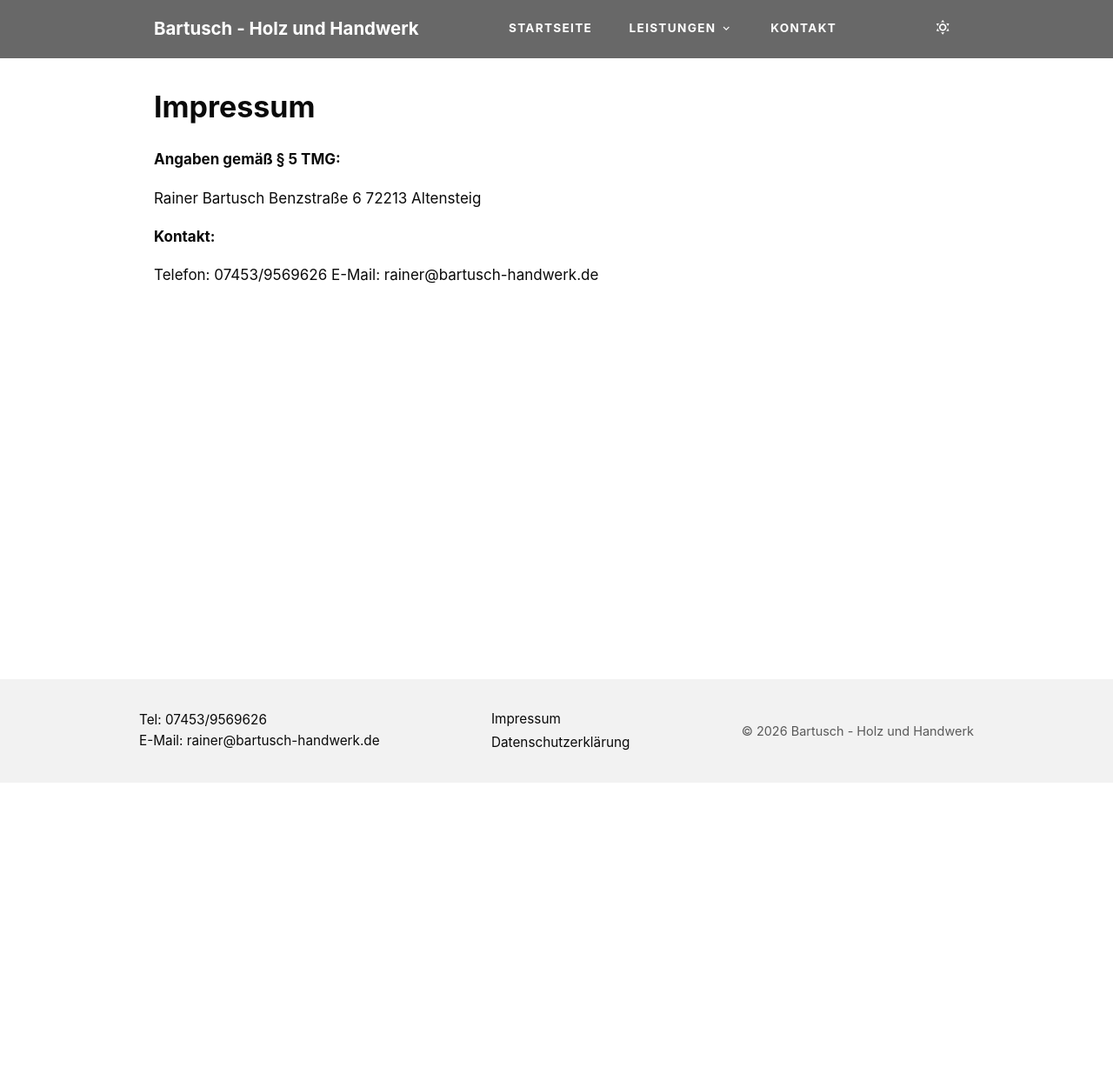
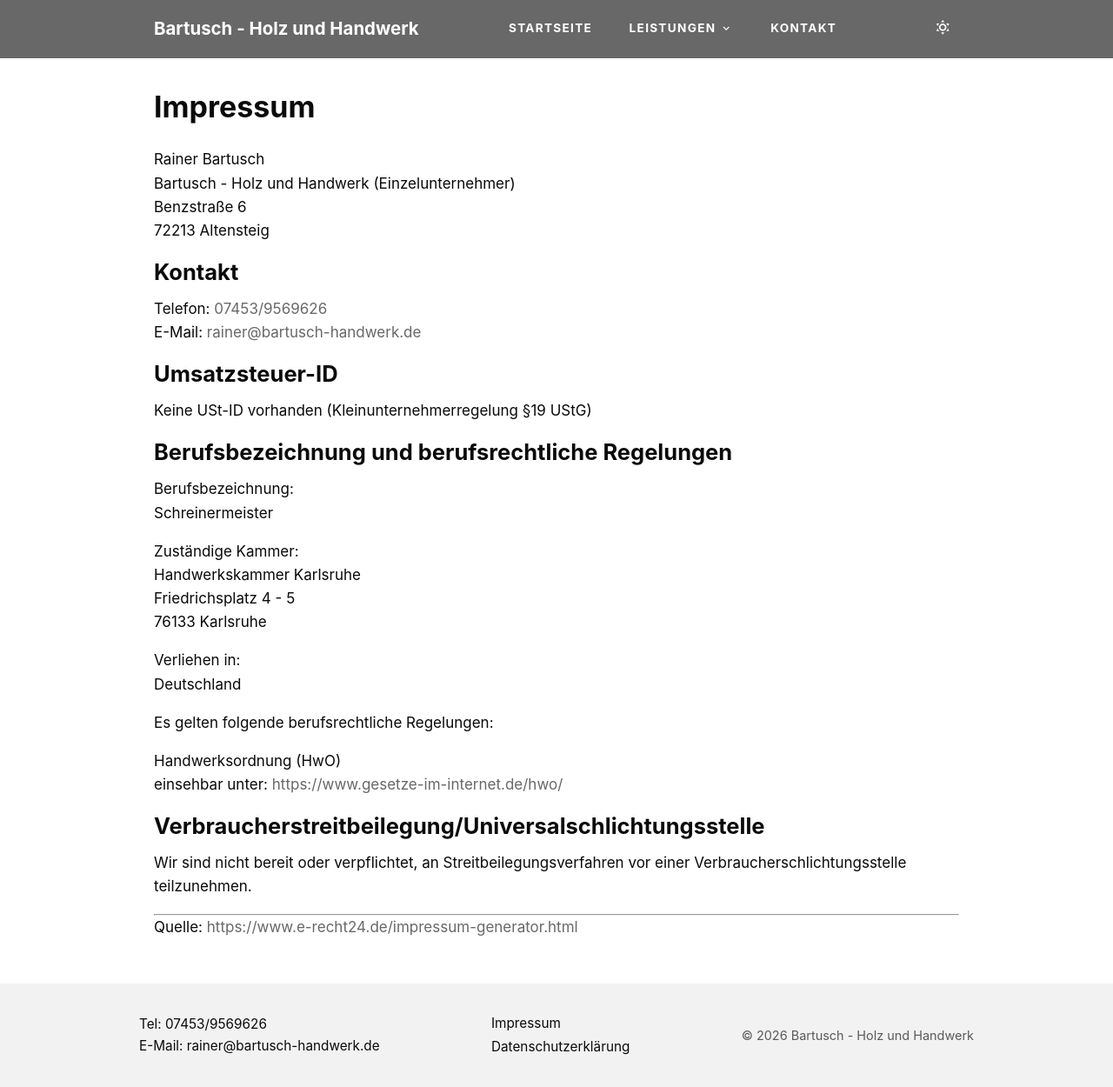
Before and after one commit to bartusch-handwerk/bartusch-handwerk-jekyll, a Jekyll site: the page built from _pages/impressum.md, in a window 1280 px wide. Shown: the whole page at 87% size. Built offline with Jekyll 4.4.1, drawn with Linux system fonts in a browser that asks for light colours; before the commit the page ends 900 px from its top, so only the background shows below that.

Commit message:
feat: update impressum with legal requirements
Add required legal sections: Umsatzsteuer-ID (Kleinunternehmerregelung),
Berufsbezeichnung, and Verbraucherstreitbeilegung. Make phone and email
clickable.

Co-Authored-By: Claude Opus 4.5 <noreply@anthropic.com>

```diff
--- a/_pages/impressum.md
+++ b/_pages/impressum.md
@@ -4,13 +4,42 @@ title: Impressum
 permalink: /impressum/
 ---
 
-**Angaben gemäß § 5 TMG:**
-
-Rainer Bartusch
-Benzstraße 6
+Rainer Bartusch<br>
+Bartusch - Holz und Handwerk (Einzelunternehmer)<br>
+Benzstraße 6<br>
 72213 Altensteig
 
-**Kontakt:**
+## Kontakt
 
-Telefon: 07453/9569626
-E-Mail: rainer@bartusch-handwerk.de
+Telefon: [07453/9569626](tel:+4974539569626)<br>
+E-Mail: [rainer@bartusch-handwerk.de](mailto:rainer@bartusch-handwerk.de)
+
+## Umsatzsteuer-ID
+
+Keine USt-ID vorhanden (Kleinunternehmerregelung §19 UStG)
+
+## Berufsbezeichnung und berufsrechtliche Regelungen
+
+Berufsbezeichnung:<br>
+Schreinermeister
+
+Zuständige Kammer:<br>
+Handwerkskammer Karlsruhe<br>
+Friedrichsplatz 4 - 5<br>
+76133 Karlsruhe
+
+Verliehen in:<br>
+Deutschland
+
+Es gelten folgende berufsrechtliche Regelungen:
+
+Handwerksordnung (HwO)<br>
+einsehbar unter: [https://www.gesetze-im-internet.de/hwo/](https://www.gesetze-im-internet.de/hwo/){:target="_blank" rel="noopener noreferrer"}
+
+## Verbraucherstreitbeilegung/Universalschlichtungsstelle
+
+Wir sind nicht bereit oder verpflichtet, an Streitbeilegungsverfahren vor einer Verbraucherschlichtungsstelle teilzunehmen.
+
+---
+
+Quelle: [https://www.e-recht24.de/impressum-generator.html](https://www.e-recht24.de/impressum-generator.html)
```
